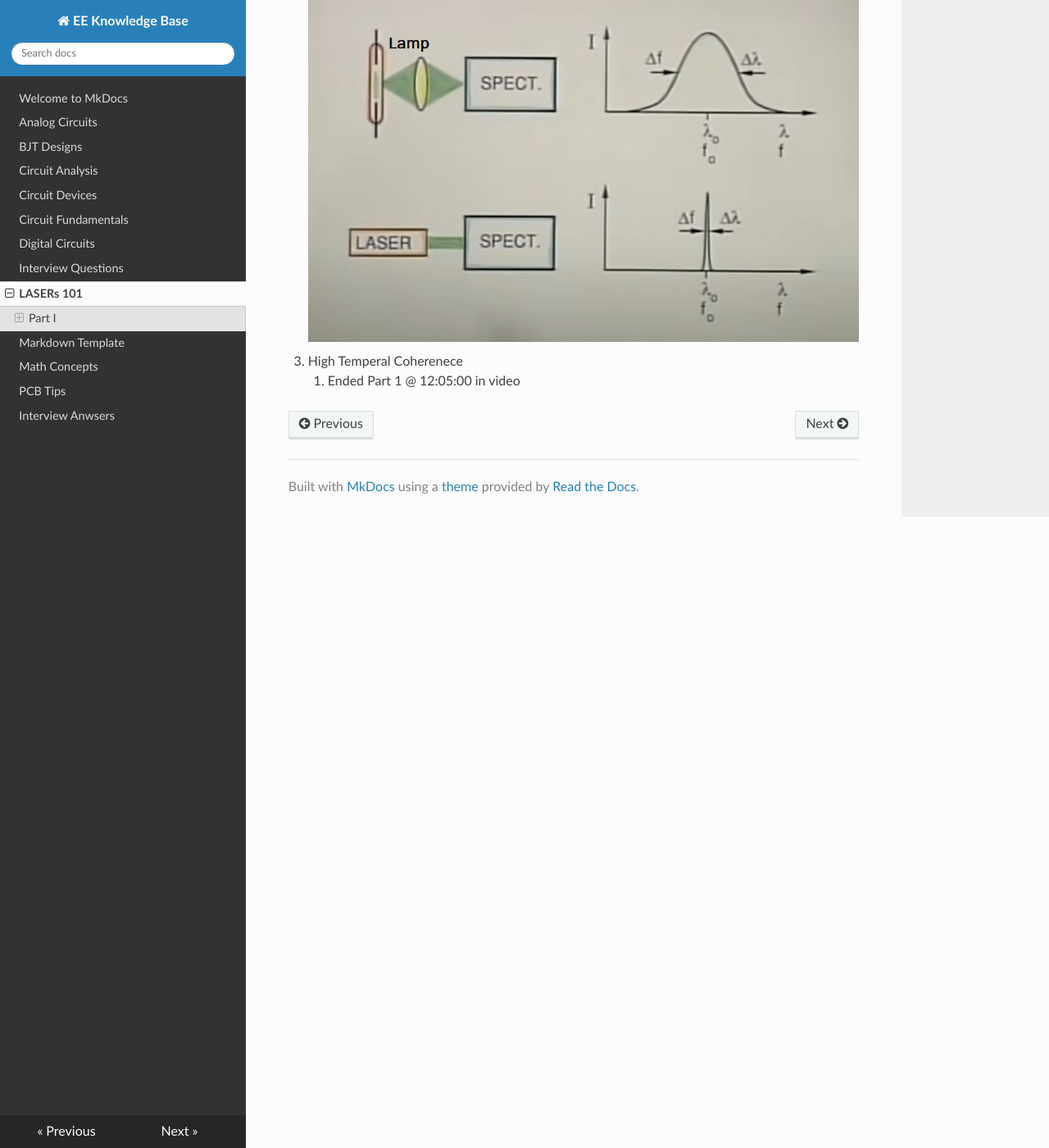
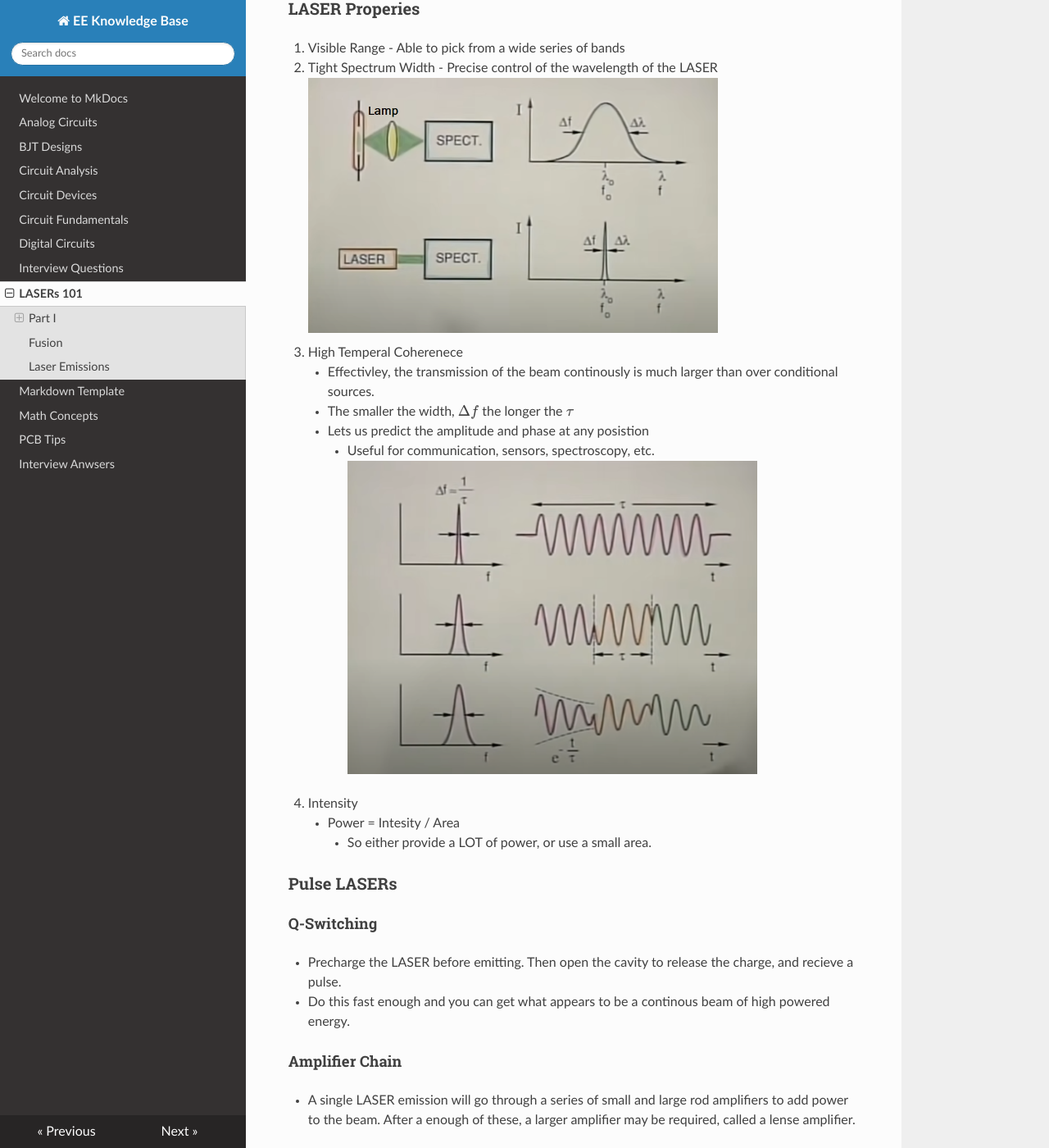
Before and after one commit to DanteSivo/EE-KnowledgeBase, an MkDocs documentation site: the page built from docs/LASERs 101.md, in a window 1280 px wide and 1400 px high, scrolled down 821 px. Shown: the whole window at 82% size. Built offline with MkDocs 1.6.1, drawn with Linux system fonts in a browser that asks for light colours; nearby versions of some CDN libraries; formulas are drawn with MathJax 3; some of the changed text lies outside the part shown.

Commit message:
Added content from Kate Lancasters lecture on Ultra Intense Lasers

```diff
--- a/docs/LASERs 101.md
+++ b/docs/LASERs 101.md
@@ -7,8 +7,11 @@
 * [Laser Fundamentals III](https://www.youtube.com/watch?v=_qixt0NLc9I)
 * [Laser Fundamentals III - Continued](https://www.youtube.com/watch?v=slNPMzQ4Nhw)
 
+Other Material used
+
+* [The Extreme World of Ultra Intense Lasers - with Kate Lancaster](https://www.youtube.com/watch?v=hcGgaa2mFc4)
 ## Part I
-### Why are LASERs cool?**
+### Why are LASERs cool?
 
 * Fantastic Applications
     - bar code readers
@@ -24,6 +27,34 @@
 ### LASER Properies
 1. Visible Range - Able to pick from a wide series of bands
 2. Tight Spectrum Width - Precise control of the wavelength of the LASER
-   ![](images/LASERs/LASER-WavelengthRangeComparison.PNG){width: "400"}
+   ![](images/LASERs/LASER-WavelengthRangeComparison.PNG){width="500"}
 3. High Temperal Coherenece
-      1. Ended Part 1 @ 12:05:00 in video
+       * Effectivley, the transmission of the beam continously is much larger than over conditional sources.
+      * The smaller the width, $\Delta{}f$ the longer the $\tau{}$
+      * Lets us predict the amplitude and phase at any posistion
+        * Useful for communication, sensors, spectroscopy, etc.
+![](images/LASERs/LASER-TemperalCoherence-1.PNG){width="500"}
+4. Intensity
+      * Power = Intesity / Area
+           * So either provide a LOT of power, or use a small area.
+
+### Pulse LASERs
+#### Q-Switching
+* Precharge the LASER before emitting. Then open the cavity to release the charge, and recieve a pulse.
+* Do this fast enough and you can get what appears to be a continous beam of high powered energy.
+#### Amplifier Chain
+* A single LASER emission will go through a series of small and large rod amplifiers to add power to the beam. After a enough of these, a larger amplifier may be required, called a lense amplifier.
+
+## Fusion
+TLDR. Deuterium + Tritium = Helium + Neutron
+![](images/LASERs/Schematic-representation-of-a-nuclear-fusion-reaction.png){width="500"}
+
+* Since there is a mass loss. In order to sustain $E=MC^2$, energy is produced!
+* We can use this to heat water to produce steam.
+* You can stop the reaction by removing the energy source.
+
+![](images/LASERs/fusion-explaination.PNG){width="700"}
+
+## Laser Emissions
+1. Atom gains charge that it will want to release
+2. The atom releases that charge in the form of a photon
```
Also changed, not shown: docs/images/LASERs/LASER-TemperalCoherence-1.PNG (added), docs/images/LASERs/Schematic-representation-of-a-nuclear-fusion-reaction.png (added), docs/images/LASERs/fusion-explaination.PNG (added).
